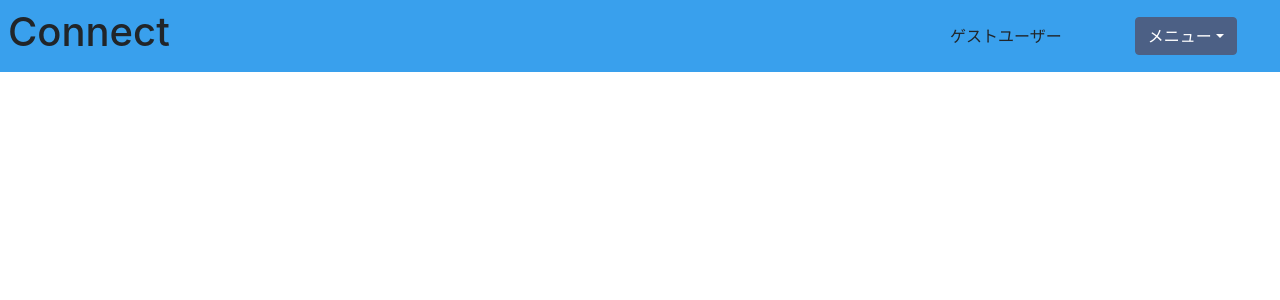
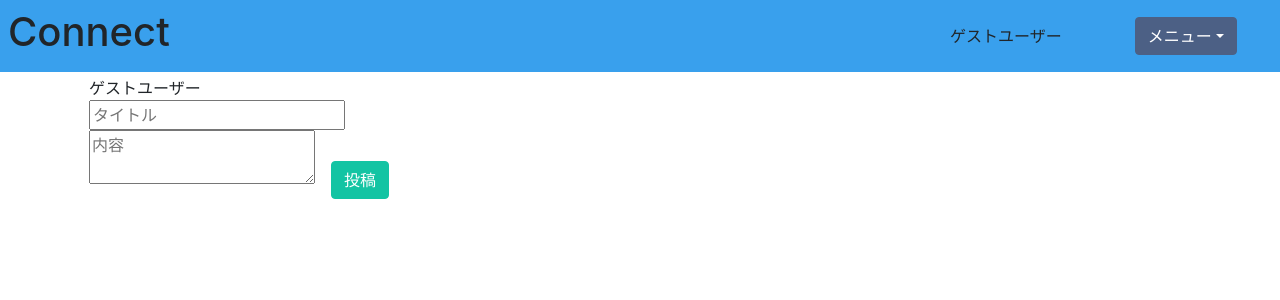
Before and after one commit to Taku-orand/connect-frontend, a Vue app: page /post-form in a window 1280 px wide. Shown: the top 300 px of the page. Built offline with nearby package versions, Linux system fonts and the light colour scheme; no server answers.

Commit message:
データベース接続テスト

```diff
--- /dev/null
+++ b/src/components/Form.vue
@@ -0,0 +1,67 @@
+<template>
+  <div class="form-group m-1">
+    <div>{{ $store.state.user.email }}</div>
+    <input placeholder="タイトル" id="title" v-model="data.title" /> <br />
+    <textarea placeholder="内容" id="content" v-model="data.content"></textarea>
+    <button @click="postq()" class="btn btn-primary m-3">投稿</button>
+  </div>
+</template>
+
+<script>
+import { useStore } from "vuex";
+import { useRouter } from "vue-router";
+import { reactive } from "vue";
+import  axios  from "axios";
+
+export default {
+  props: {},
+  setup() {
+    const router = useRouter();
+    const store = useStore();
+    const data = reactive({
+      title: "",
+      content: "",
+    });
+
+    async function postq() {
+      await axios
+        .post(
+          `${process.env.VUE_APP_CONNECT_BACKEND_URL}/questions/create`,
+          {
+            question: {
+              title: data.title,
+              content: data.content,
+            },
+          },
+          { withCredentials: true }
+        )
+        .then((response) => {
+          console.log(response);
+          if (response.data.posted) {
+            store.commit("setAlert", {
+              message: {
+                success: "投稿に成功しました。",
+              },
+            });
+            router.push({
+              name: "home",
+            });
+          } else {
+            store.commit("setAlert", {
+              message: {
+                success: "投稿に失敗しました。",
+              },
+            });
+          }
+        })
+        .catch((e) => {
+          alert(e);
+        });
+    }
+    return {
+      data,
+      postq,
+    };
+  },
+};
+</script>
--- a/src/components/Md.vue
+++ b/src/components/Md.vue
@@ -1,8 +1,31 @@
 <template>
-  <div>
+  <div style="text-align: right;">
   <link rel="stylesheet" href="https://cdnjs.cloudflare.com/ajax/libs/highlight.js/11.0.1/styles/atom-one-dark.min.css">
-
-    <textarea v-model="text" v-on:input="md"></textarea>
+  <div class="btn-toolbar" role="toolbar" aria-label="Toolbar with button groups" style="text-align: right;">
+    <div class="btn-group mr-2" role="group" aria-label="First group">
+      <button type="button" class="btn btn-secondary btn-sm">undo</button>
+      <button type="button" class="btn btn-secondary btn-sm">redo</button>
+      <button type="button" class="btn btn-secondary btn-sm">clear</button>
+    </div>
+    <div class="btn-group mr-2" role="group" aria-label="Second group">
+      <button type="button" class="btn btn-secondary btn-sm">h</button>
+      <button type="button" class="btn btn-secondary btn-sm">Bold</button>
+      <button type="button" class="btn btn-secondary btn-sm">Italic</button>
+    </div>
+    <div class="btn-group" role="group" aria-label="Third group">
+      <button type="button" class="btn btn-secondary btn-sm"> &quot;&quot; </button>
+    </div>
+    <div class="btn-group" role="group" aria-label="Fourth group">
+      <button type="button" class="btn btn-secondary btn-sm">Table</button>
+    </div>
+    <div class="btn-group" role="group" aria-label="Fifth group">
+      <button type="button" class="btn btn-secondary btn-sm">Link</button>
+    </div>
+    <div class="btn-group" role="group" aria-label="Sixth group">
+      <button type="button" class="btn btn-secondary btn-sm"> &lt; code &gt; </button>
+    </div>
+  </div>
+    <textarea v-model="text" v-on:input="md" placeholder="内容" cols="100px"></textarea>
     <Markdown :source="md" :linkify="linkify" :emoji="emoji" />
   </div>
 </template>
@@ -11,6 +34,7 @@
 import Markdown from 'vue3-markdown-it';
 
 export default {
+  name: "md",
   components: {
     Markdown
   },
--- a/src/router.js
+++ b/src/router.js
@@ -2,6 +2,7 @@ import { createRouter, createWebHistory } from "vue-router";
 import Signup from "./components/Signup.vue";
 import Signin from "./components/Signin.vue";
 import Home from "./components/Home.vue";
+import Form from "./components/Form.vue";
 import Md from "./components/Md.vue"
 
 export const router = createRouter({
@@ -23,8 +24,13 @@ export const router = createRouter({
       component: Signin,
     },
     {
-      path: "/ask",
-      name: "ask",
+      path: "/post-form",
+      name: "post-form",
+      component: Form,
+    },
+    {
+      path: "/md",
+      name: "md",
       component: Md,
     }
   ],
```
